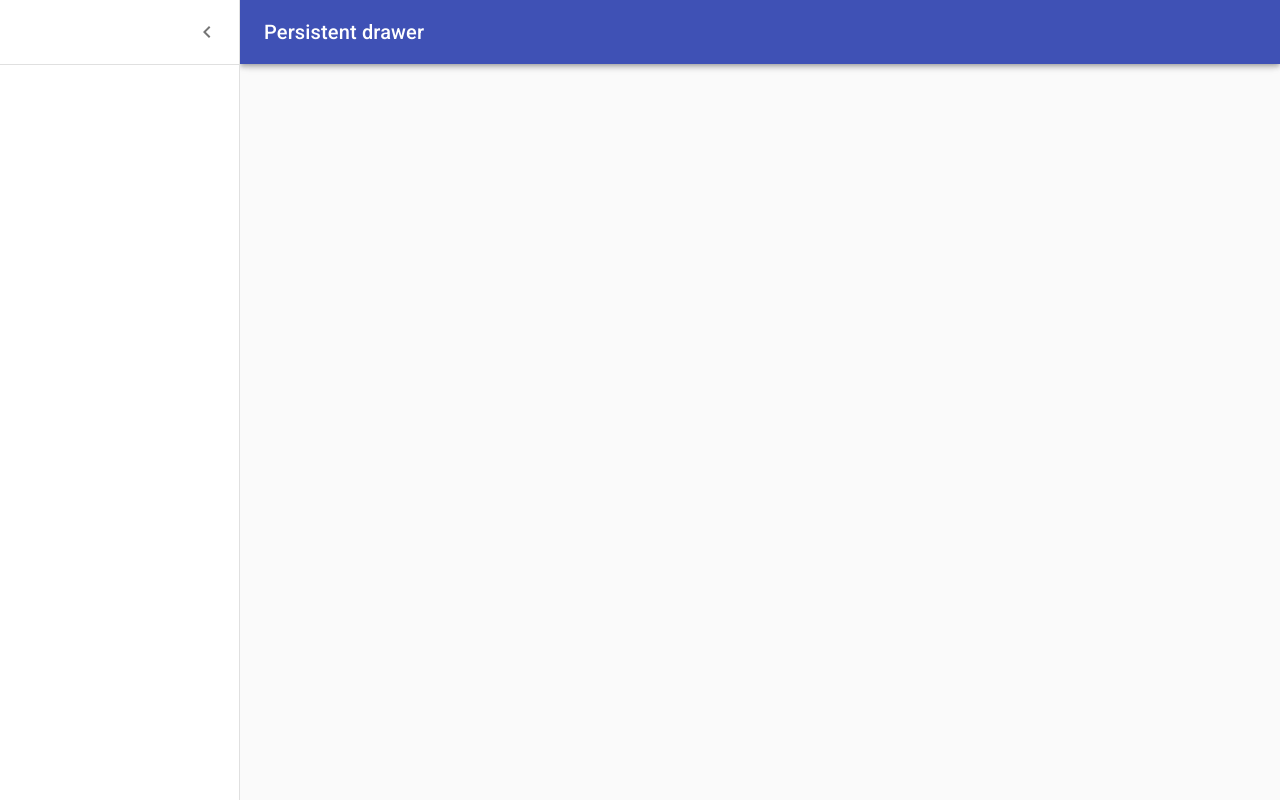
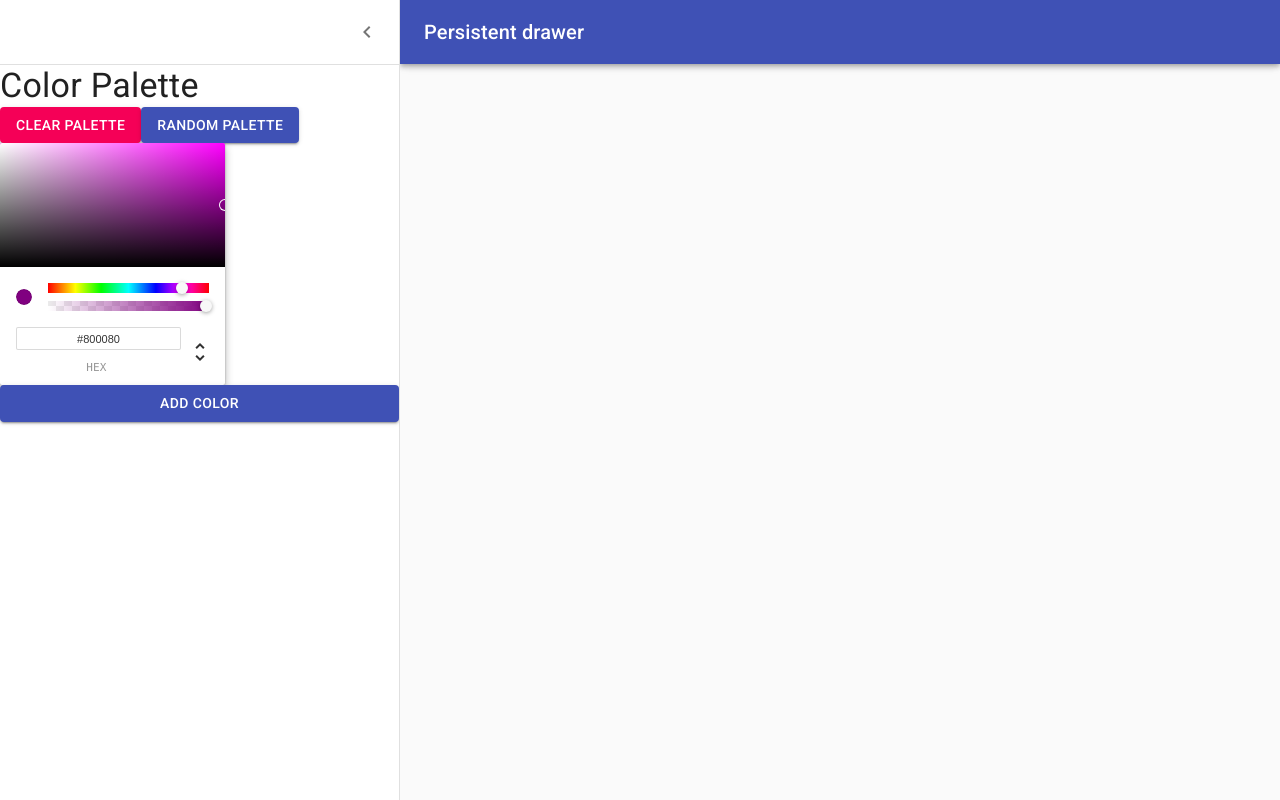
Before and after one commit to naufalb95/colors-app, a React (Create React App) app: page /palette/new in a window 1280 px wide. Both pictures are taken after a click on the button "Open drawer". Built offline with nearby package versions, Linux system fonts and the light colour scheme.

Commit message:
Adding ChromePicker and Button

```diff
--- a/package.json
+++ b/package.json
@@ -12,10 +12,11 @@
     "chroma-js": "^2.1.1",
     "rc-slider": "^9.7.2",
     "react": "^17.0.2",
+    "react-color": "^2.19.3",
     "react-copy-to-clipboard": "^5.0.3",
     "react-dom": "^17.0.2",
     "react-router-dom": "^5.2.0",
-    "react-scripts": "4.0.3",
+    "react-scripts": "^4.0.3",
     "web-vitals": "^1.1.1"
   },
   "scripts": {
--- a/src/NewPaletteForm.js
+++ b/src/NewPaletteForm.js
@@ -10,8 +10,10 @@
 import IconButton from '@material-ui/core/IconButton';
 import MenuIcon from '@material-ui/icons/Menu';
 import ChevronLeftIcon from '@material-ui/icons/ChevronLeft';
+import Button from '@material-ui/core/Button';
+import { ChromePicker } from 'react-color';
 
-const drawerWidth = 240;
+const drawerWidth = 400;
 
 const styles = (theme) => ({
   root: {
@@ -124,6 +126,22 @@
             </IconButton>
           </div>
           <Divider />
+          <Typography variant="h4">Color Palette</Typography>
+          <div>
+            <Button variant="contained" color="secondary">
+              Clear Palette
+            </Button>
+            <Button variant="contained" color="primary">
+              Random Palette
+            </Button>
+          </div>
+          <ChromePicker
+            color="purple"
+            onChangeComplete={(newColor) => console.log(newColor)}
+          />
+          <Button variant="contained" color="primary">
+            Add Color
+          </Button>
         </Drawer>
         <main
           className={classNames(classes.content, {
```
Also changed, not shown: 1 other file (tests, documents, lock files or other folders).
